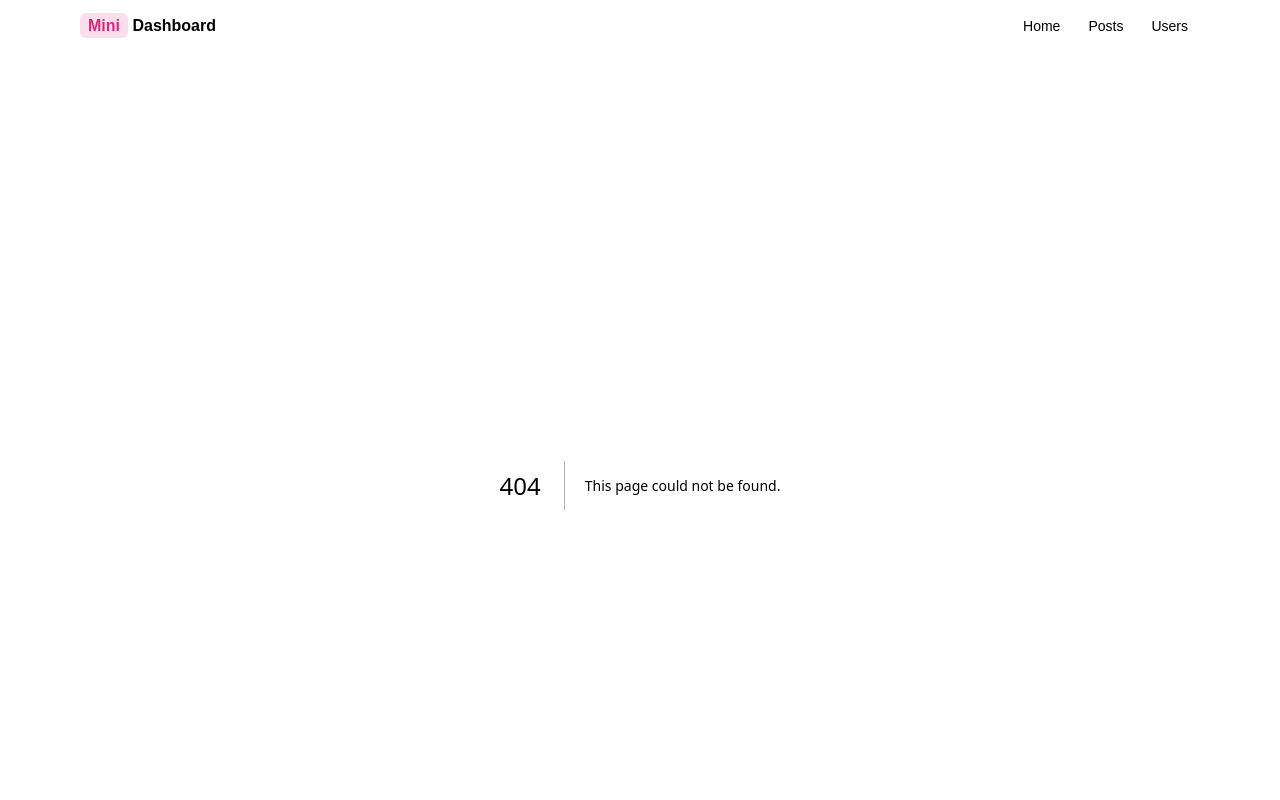
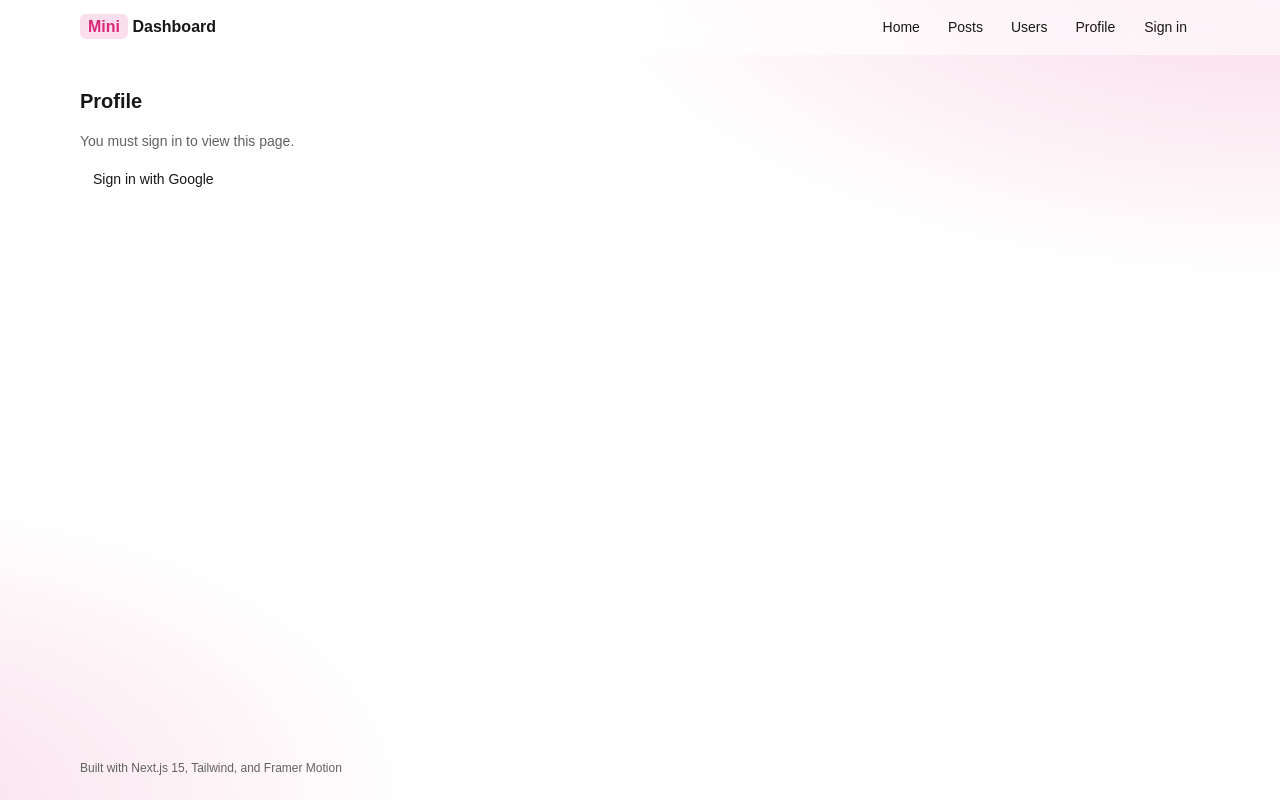
Before and after one commit to MehmetFaahem/mini-dashboard, a Next.js app: page /profile in a window 1280 px wide. Before the commit this address had no page. Shown: the top 800 px of the page. Built offline with nearby package versions, Linux system fonts and the light colour scheme; no server answers.

Commit message:
feat(auth): add NextAuth with Google, protected /profile, and header auth actions

```diff
--- a/package.json
+++ b/package.json
@@ -11,6 +11,7 @@
   "dependencies": {
     "framer-motion": "^12.23.13",
     "next": "15.5.3",
+    "next-auth": "^5.0.0-beta.29",
     "react": "19.1.0",
     "react-dom": "19.1.0"
   },
--- /dev/null
+++ b/src/app/api/auth/[...nextauth]/route.ts
@@ -0,0 +1,11 @@
+import NextAuth from "next-auth";
+import Google from "next-auth/providers/google";
+
+export const { handlers, auth } = NextAuth({
+  providers: [
+    Google,
+  ],
+  // You can customize pages/callbacks as needed
+});
+
+export const { GET, POST } = handlers;
--- a/src/app/layout.tsx
+++ b/src/app/layout.tsx
@@ -1,5 +1,6 @@
 import type { Metadata } from "next";
 import Link from "next/link";
+import { auth } from "@/lib/auth";
 import { Geist, Geist_Mono } from "next/font/google";
 import "./globals.css";
 
@@ -18,11 +19,12 @@ export const metadata: Metadata = {
   description: "Next.js 15 dashboard test with Tailwind and Framer Motion",
 };
 
-export default function RootLayout({
+export default async function RootLayout({
   children,
 }: Readonly<{
   children: React.ReactNode;
 }>) {
+  const session = await auth();
   return (
     <html lang="en">
       <body
@@ -32,13 +34,17 @@ export default function RootLayout({
           <header className="border-b border-white/10 sticky top-0 bg-background/60 backdrop-blur-xl z-20">
             <div className="mx-auto max-w-6xl px-4 py-3 flex items-center justify-between">
               <Link href="/" className="font-semibold">
-                <span className="bg-[var(--accent)]/15 text-[var(--accent)] px-2 py-1 rounded-md">Mini</span> Dashboard
+                <span className="bg-[var(--accent)]/15 text-[var(--accent)] px-2 py-1 rounded-md">
+                  Mini
+                </span>{" "}
+                Dashboard
               </Link>
               <nav className="flex items-center gap-1 text-sm">
                 {[
                   { href: "/", label: "Home" },
                   { href: "/posts", label: "Posts" },
                   { href: "/users", label: "Users" },
+                  { href: "/profile", label: "Profile" },
                 ].map((item) => (
                   <Link
                     key={item.href}
@@ -48,6 +54,11 @@ export default function RootLayout({
                     {item.label}
                   </Link>
                 ))}
+                {session?.user ? (
+                  <Link href="/api/auth/signout" className="px-3 py-1 rounded-md border border-white/15 hover:border-[var(--accent)]/50 hover:text-[var(--accent)] transition-colors">Sign out</Link>
+                ) : (
+                  <Link href="/api/auth/signin" className="px-3 py-1 rounded-md border border-white/15 hover:border-[var(--accent)]/50 hover:text-[var(--accent)] transition-colors">Sign in</Link>
+                )}
               </nav>
             </div>
           </header>
--- a/src/app/posts/[id]/page.tsx
+++ b/src/app/posts/[id]/page.tsx
@@ -6,7 +6,11 @@ import Link from "next/link";
 
 type Post = { id: number; title: string; body: string };
 
-export default function PostDetail({ params }: { params: Promise<{ id: string }> }) {
+export default function PostDetail({
+  params,
+}: {
+  params: Promise<{ id: string }>;
+}) {
   const { id } = use(params);
   const url = useMemo(
     () => `https://jsonplaceholder.typicode.com/posts/${id}`,
--- /dev/null
+++ b/src/app/profile/page.tsx
@@ -0,0 +1,36 @@
+import { auth, signOut } from "@/lib/auth";
+import Card from "@/components/Card";
+import Link from "next/link";
+
+export default async function ProfilePage() {
+  const session = await auth();
+  if (!session?.user) {
+    return (
+      <div className="space-y-4">
+        <h1 className="text-xl font-semibold">Profile</h1>
+        <p className="text-sm text-muted-foreground">You must sign in to view this page.</p>
+        <Link href="/api/auth/signin" className="text-sm px-3 py-1 rounded-md border border-white/15 hover:border-[var(--accent)]/50 hover:text-[var(--accent)] transition-colors">
+          Sign in with Google
+        </Link>
+      </div>
+    );
+  }
+  return (
+    <div className="space-y-6">
+      <div className="flex items-center justify-between">
+        <h1 className="text-xl font-semibold">Profile</h1>
+        <form action={async () => { 'use server'; await signOut(); }}>
+          <button className="text-sm px-3 py-1 rounded-md border border-white/15 hover:border-[var(--accent)]/50 hover:text-[var(--accent)] transition-colors">Sign out</button>
+        </form>
+      </div>
+      <Card title={session.user.name || "User"}>
+        <div className="text-sm space-y-1">
+          {session.user.email ? <div><span className="font-medium">Email:</span> {session.user.email}</div> : null}
+          {session.user.image ? (
+            <div className="flex items-center gap-2"><span className="font-medium">Avatar:</span><img src={session.user.image} alt="avatar" className="h-8 w-8 rounded-full" /></div>
+          ) : null}
+        </div>
+      </Card>
+    </div>
+  );
+}
--- a/src/components/Card.tsx
+++ b/src/components/Card.tsx
@@ -44,7 +44,9 @@ export function Card({
       }`}
     >
       {title ? (
-        <div className="font-medium mb-1 line-clamp-1 text-[var(--accent)]">{title}</div>
+        <div className="font-medium mb-1 line-clamp-1 text-[var(--accent)]">
+          {title}
+        </div>
       ) : null}
       {children}
     </motion.div>
--- /dev/null
+++ b/src/lib/auth.ts
@@ -0,0 +1,6 @@
+import NextAuth from "next-auth";
+import Google from "next-auth/providers/google";
+
+export const { auth, signIn, signOut } = NextAuth({
+  providers: [Google],
+});
```
Also changed, not shown: src/app/globals.css (+10 -3 lines), src/app/page.tsx (+7 -2 lines), src/components/Modal.tsx (+7 -2 lines), src/app/posts/page.tsx (indentation only), 1 other file (tests, documents, lock files or other folders).
